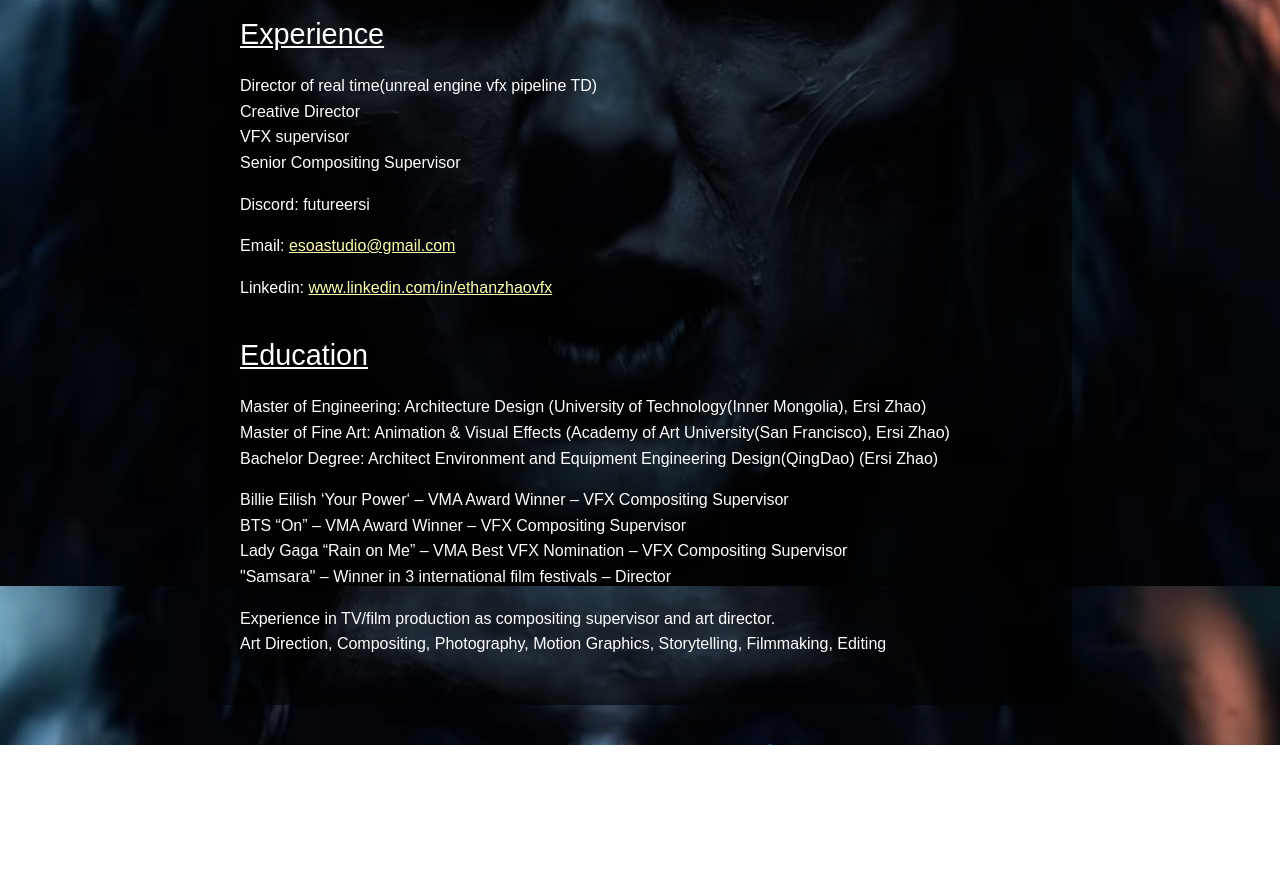
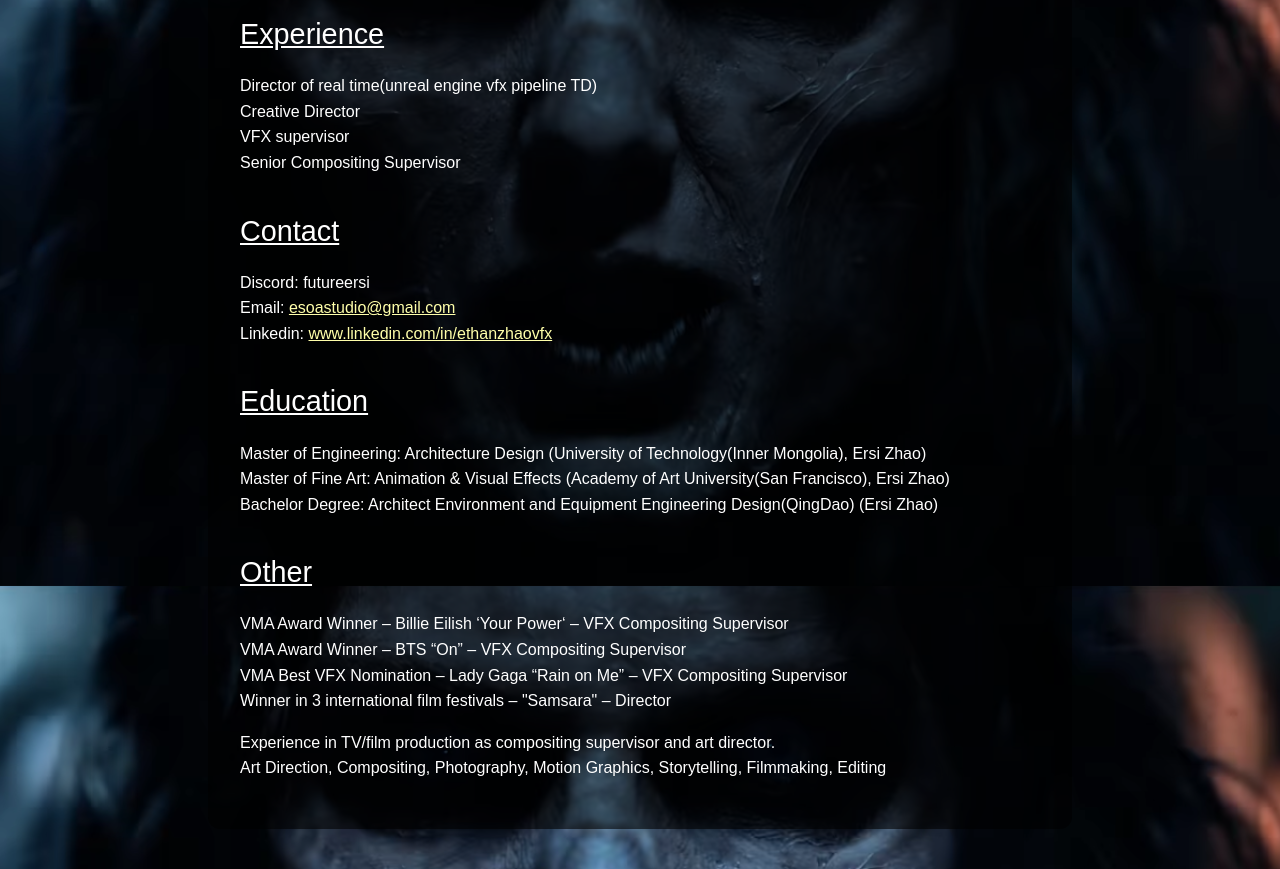
Before and after one commit to ErsiZhao/Ersi_Website, a plain HTML site: page contact.html in a window 1280 px wide. Shown: the part 214-1083 px from the top of the page. Before the commit the page ends 959 px from the top, so only its background shows below. Drawn offline with Linux system fonts and the light colour scheme.

Commit message:
updated all the menus

```diff
--- a/contact.html
+++ b/contact.html
@@ -73,29 +73,30 @@
   <div class="content">
     <h1>Ersi Zhao(Ethan)</h1>
       <p class="section-title">Experience</p>
-    <p>Director of real time(unreal engine vfx pipeline TD)<br>
+      <p>Director of real time(unreal engine vfx pipeline TD)<br>
         Creative Director<br>
         VFX supervisor<br>
         Senior Compositing Supervisor</p>
-
-      <p>Discord: futureersi</p>
-    <p>Email: <a href="mailto:esoastudio@gmail.com" style="color: #ffa;">esoastudio@gmail.com</a></p>
-    <p>Linkedin: <a href="mailto:www.linkedin.com/in/ethanzhaovfx" style="color: #ffa;">www.linkedin.com/in/ethanzhaovfx</a></p>
+      <p class="section-title">Contact</p>
+      <p>Discord: futureersi<br>
+          Email: <a href="mailto:esoastudio@gmail.com" style="color: #ffa;">esoastudio@gmail.com</a><br>
+          Linkedin: <a href="mailto:www.linkedin.com/in/ethanzhaovfx" style="color: #ffa;">www.linkedin.com/in/ethanzhaovfx</a><br>
+      </p>
 
 
-
-    <p class="section-title">Education</p>
-    <p>Master of Engineering: Architecture Design (University of Technology(Inner Mongolia), Ersi Zhao)<br>
+      <p class="section-title">Education</p>
+      <p>Master of Engineering: Architecture Design (University of Technology(Inner Mongolia), Ersi Zhao)<br>
         Master of Fine Art: Animation & Visual Effects (Academy of Art University(San Francisco), Ersi Zhao)<br>
        Bachelor Degree: Architect Environment and Equipment Engineering Design(QingDao) (Ersi Zhao)</p>
 
-    <p>Billie Eilish ‘Your Power‘ – VMA Award Winner – VFX Compositing Supervisor<br>
-       BTS “On” – VMA Award Winner – VFX Compositing Supervisor<br>
-       Lady Gaga “Rain on Me” – VMA Best VFX Nomination – VFX Compositing Supervisor<br>
-       "Samsara" – Winner in 3 international film festivals – Director</p>
+      <p class="section-title">Other</p>
+      <p>VMA Award Winner – Billie Eilish ‘Your Power‘ – VFX Compositing Supervisor<br>
+       VMA Award Winner – BTS “On” –  VFX Compositing Supervisor<br>
+       VMA Best VFX Nomination – Lady Gaga “Rain on Me” – VFX Compositing Supervisor<br>
+       Winner in 3 international film festivals – "Samsara" – Director</p>
+      <p>Experience in TV/film production as compositing supervisor and art director.<br>
+       Art Direction, Compositing, Photography, Motion Graphics, Storytelling, Filmmaking, Editing</p>
 
-    <p>Experience in TV/film production as compositing supervisor and art director.<br>
-       Art Direction, Compositing, Photography, Motion Graphics, Storytelling, Filmmaking, Editing</p>
   </div>
 </body>
 </html>
```
Also changed, not shown: index.html (+7 -5 lines).
